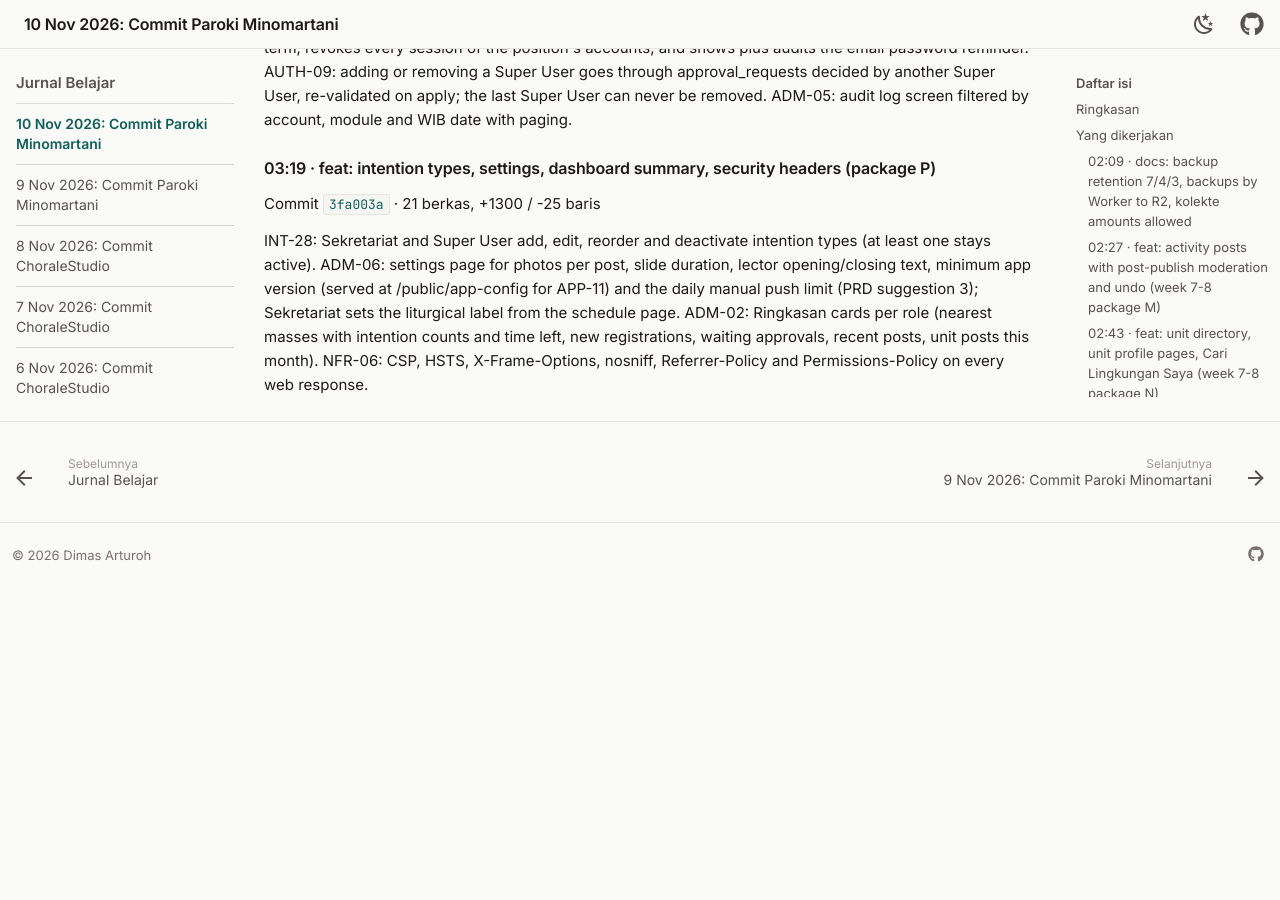
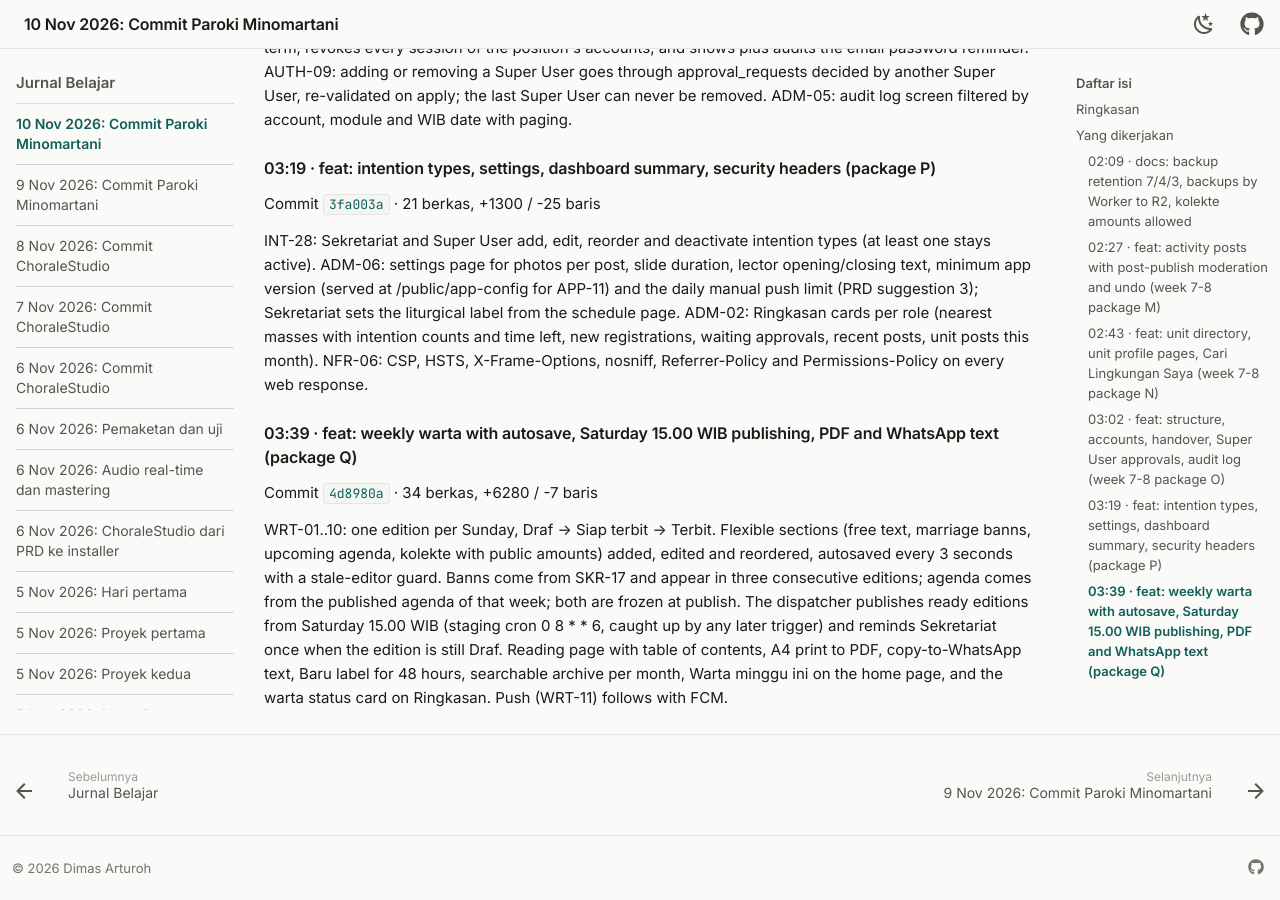
Before and after one commit to dimasarturoh15/dimasarturoh15.github.io, an MkDocs documentation site: the page built from docs/journal/2026-11-10-paroki-minomartani-commit.md, in a window 1280 px wide and 900 px high, scrolled down 1162 px. Built offline with MkDocs 1.6.1 and Material for MkDocs 9.7.7, drawn with Linux system fonts in a browser that asks for light colours; before the commit the page ends 1749 px from its top, so only the background shows below that; some of the changed text lies outside the part shown.

Commit message:
docs: sync Paroki Minomartani commit 4d8980a

```diff
--- a/docs/journal/2026-11-10-paroki-minomartani-commit.md
+++ b/docs/journal/2026-11-10-paroki-minomartani-commit.md
@@ -1,12 +1,12 @@
-# 10 November 2026: Catatan commit Paroki Minomartani (5 commit)
+# 10 November 2026: Catatan commit Paroki Minomartani (6 commit)
 
 Halaman ini dibuat otomatis dari riwayat Git [Paroki Minomartani](../projects/paroki-minomartani.md) setiap kali ada commit. Isinya adalah pesan commit apa adanya.
 
 ## Ringkasan
 
-- Jumlah commit: 5
-- Perubahan: 85 berkas, +15017 / -65 baris
-- Rentang waktu: 02:09 sampai 03:19
+- Jumlah commit: 6
+- Perubahan: 119 berkas, +21297 / -72 baris
+- Rentang waktu: 02:09 sampai 03:39
 
 ## Yang dikerjakan
 
@@ -64,3 +64,18 @@ liturgical label from the schedule page. ADM-02: Ringkasan cards per role (neare
 masses with intention counts and time left, new registrations, waiting approvals,
 recent posts, unit posts this month). NFR-06: CSP, HSTS, X-Frame-Options, nosniff,
 Referrer-Policy and Permissions-Policy on every web response.
+
+### 03:39 · feat: weekly warta with autosave, Saturday 15.00 WIB publishing, PDF and WhatsApp text (package Q)
+
+Commit [`4d8980a`](https://github.com/dimasarturoh15/paroki-minomartani/commit/4d8980a763f8183f960cc1e534d15d1a874e5238) · 34 berkas, +6280 / -7 baris
+
+WRT-01..10: one edition per Sunday, Draf -> Siap terbit -> Terbit. Flexible sections
+(free text, marriage banns, upcoming agenda, kolekte with public amounts) added,
+edited and reordered, autosaved every 3 seconds with a stale-editor guard. Banns come
+from SKR-17 and appear in three consecutive editions; agenda comes from the published
+agenda of that week; both are frozen at publish. The dispatcher publishes ready
+editions from Saturday 15.00 WIB (staging cron 0 8 * * 6, caught up by any later
+trigger) and reminds Sekretariat once when the edition is still Draf. Reading page
+with table of contents, A4 print to PDF, copy-to-WhatsApp text, Baru label for 48
+hours, searchable archive per month, Warta minggu ini on the home page, and the warta
+status card on Ringkasan. Push (WRT-11) follows with FCM.
--- a/docs/journal/index.md
+++ b/docs/journal/index.md
@@ -11,9 +11,9 @@ Catatan harian mengenai konsep yang dipelajari, kendala teknis, dan milestone. E
 <h2 class="log-date"><time datetime="2026-11-10">10 November 2026</time></h2>
 <ol class="log">
   <li>
-    <a class="log-title" href="2026-11-10-paroki-minomartani-commit/">Catatan commit Paroki Minomartani (5 commit)</a>
+    <a class="log-title" href="2026-11-10-paroki-minomartani-commit/">Catatan commit Paroki Minomartani (6 commit)</a>
     <span class="tags"><span>#paroki-minomartani</span><span>#commit</span><span>#otomatis</span></span>
-    <p>Dicatat otomatis dari Git: feat: unit directory, unit profile pages, Cari Lingkungan Saya (week 7-8 package N); feat: structure, accounts, handover, Super User approvals, audit log (week 7-8 package O); feat: intention types, settings, dashboard summary, security headers (package P) dan 2 lainnya.</p>
+    <p>Dicatat otomatis dari Git: feat: structure, accounts, handover, Super User approvals, audit log (week 7-8 package O); feat: intention types, settings, dashboard summary, security headers (package P); feat: weekly warta with autosave, Saturday 15.00 WIB publishing, PDF and WhatsApp text (package Q) dan 3 lainnya.</p>
   </li>
 </ol>
 </div>
--- a/docs/projects/paroki-minomartani.md
+++ b/docs/projects/paroki-minomartani.md
@@ -126,3 +126,4 @@ Diperbarui otomatis dari riwayat Git setiap kali ada commit.
 | 2026-11-10 02:43 | [`3be0f1e`](https://github.com/dimasarturoh15/paroki-minomartani/commit/3be0f1e7d43fc0747ecb768018178ba0c6efd7d6) | feat: unit directory, unit profile pages, Cari Lingkungan Saya (week 7-8 package N) |
 | 2026-11-10 03:02 | [`a43358d`](https://github.com/dimasarturoh15/paroki-minomartani/commit/a43358d62269292cf5eb80ad48cf4fa1d772700a) | feat: structure, accounts, handover, Super User approvals, audit log (week 7-8 package O) |
 | 2026-11-10 03:19 | [`3fa003a`](https://github.com/dimasarturoh15/paroki-minomartani/commit/3fa003ac233e73651a239d356831b98cd40f3235) | feat: intention types, settings, dashboard summary, security headers (package P) |
+| 2026-11-10 03:39 | [`4d8980a`](https://github.com/dimasarturoh15/paroki-minomartani/commit/4d8980a763f8183f960cc1e534d15d1a874e5238) | feat: weekly warta with autosave, Saturday 15.00 WIB publishing, PDF and WhatsApp text (package Q) |
```
Also changed, not shown: docs/index.md (+1 -1 lines).
